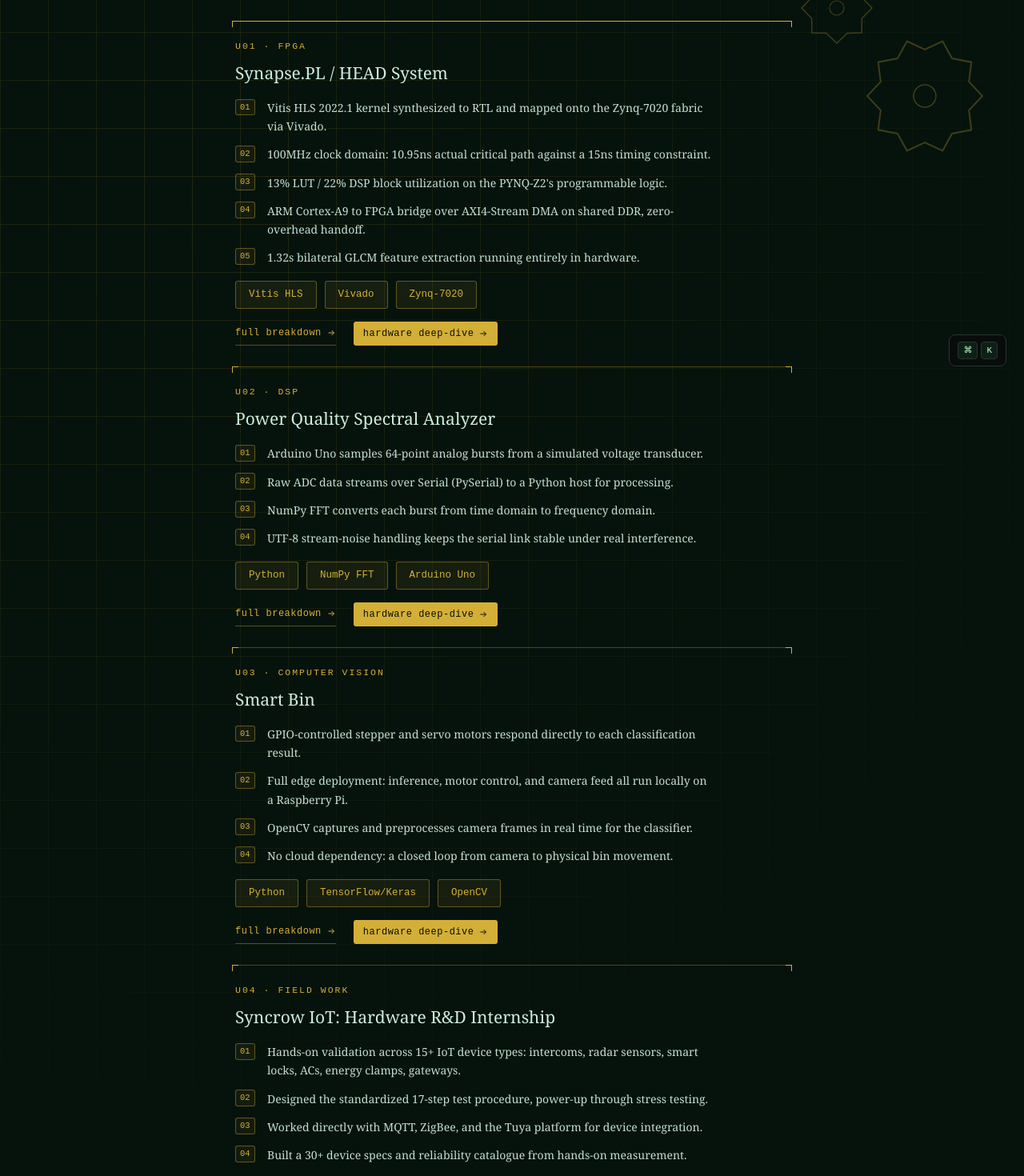
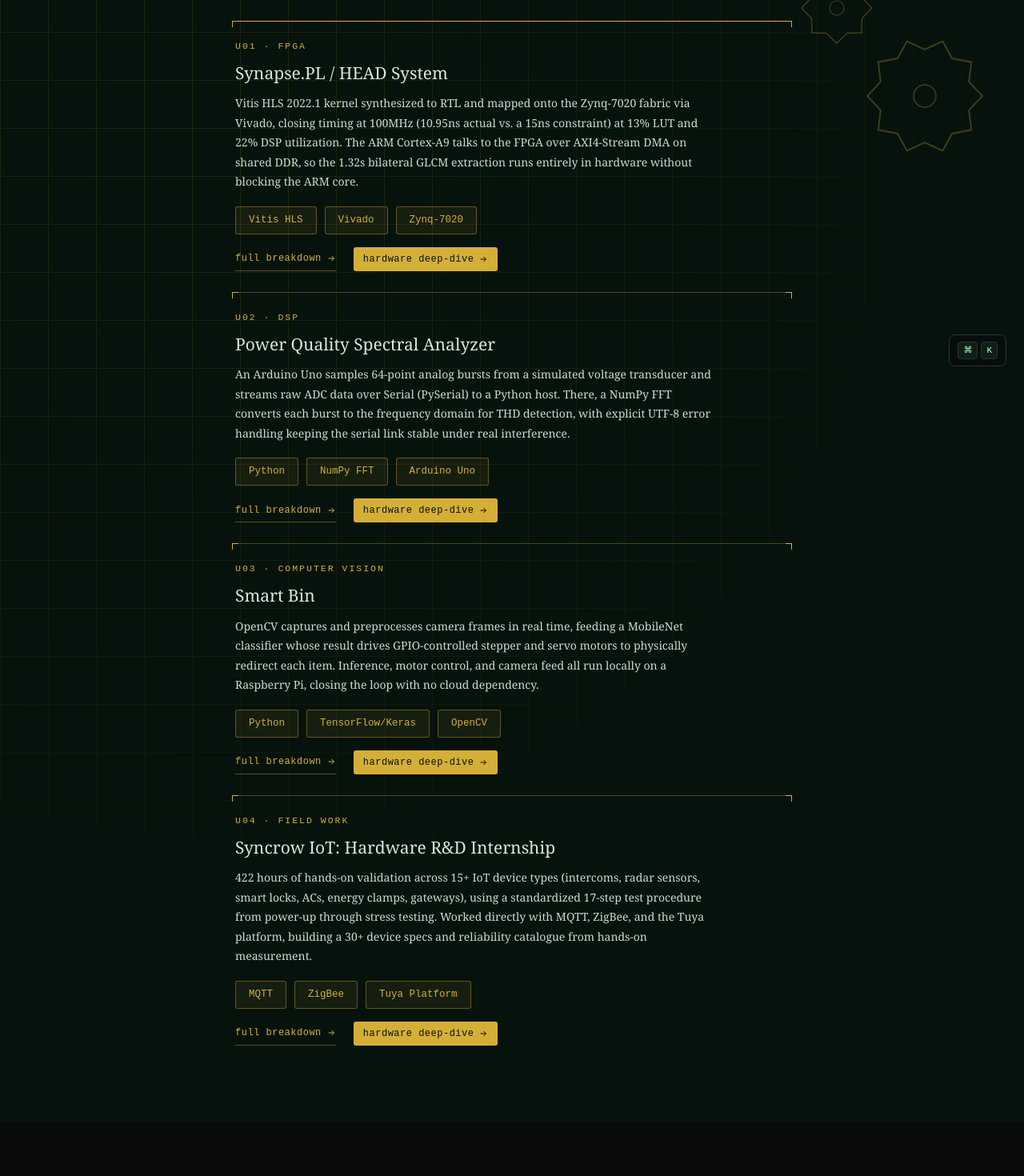
Before and after one commit to VikramVarkoor/Portfolio, a Next.js app: page /hardware in a window 1280 px wide. Shown: the part 320-1790 px from the top of the page at 80% size. After the commit the page ends 1723 px from the top, so only its background shows below. Built offline with nearby package versions, Linux system fonts and the light colour scheme.

Commit message:
Portfolio update 2026-09-11 14:19

```diff
--- a/src/app/data.ts
+++ b/src/app/data.ts
@@ -12,13 +12,14 @@
   tags: string[]
   links: ProjectLink[]
   lenses?: ('hardware' | 'software')[]
-  // Lens-specific cuts of this project: a short bullet list for the inline
-  // spec-sheet/editor summary, and a longer deep-dive shown behind its own
-  // "breakdown" link, so the hardware and software pages each surface the
-  // facts relevant to that angle instead of one shared paragraph.
-  hwBullets?: string[]
+  // Lens-specific cuts of this project: a short 2-3 line summary for the
+  // inline spec-sheet/editor row, and a longer deep-dive (with its own
+  // bullet list) shown behind a dedicated "deep-dive" link, so the hardware
+  // and software pages each surface the facts relevant to that angle
+  // instead of one shared paragraph.
+  hwSummary?: string
   hwDeepDive?: string
-  swBullets?: string[]
+  swSummary?: string
   swDeepDive?: string
 }
 
@@ -39,13 +40,7 @@
     tags: ['Vitis HLS', 'Vivado', 'Zynq-7020', 'XGBoost', 'Optuna', 'Next.js 16', 'TypeScript', 'Tailwind CSS v4'],
     links: [{ label: 'Demo ▶', href: '#' }],
     lenses: ['hardware', 'software'],
-    hwBullets: [
-      'Vitis HLS 2022.1 kernel synthesized to RTL and mapped onto the Zynq-7020 fabric via Vivado.',
-      '100MHz clock domain: 10.95ns actual critical path against a 15ns timing constraint.',
-      "13% LUT / 22% DSP block utilization on the PYNQ-Z2's programmable logic.",
-      'ARM Cortex-A9 to FPGA bridge over AXI4-Stream DMA on shared DDR, zero-overhead handoff.',
-      '1.32s bilateral GLCM feature extraction running entirely in hardware.',
-    ],
+    hwSummary: "Vitis HLS 2022.1 kernel synthesized to RTL and mapped onto the Zynq-7020 fabric via Vivado, closing timing at 100MHz (10.95ns actual vs. a 15ns constraint) at 13% LUT and 22% DSP utilization. The ARM Cortex-A9 talks to the FPGA over AXI4-Stream DMA on shared DDR, so the 1.32s bilateral GLCM extraction runs entirely in hardware without blocking the ARM core.",
     hwDeepDive: `<p>The hardware brief here was inference speed on commodity silicon: get an MRI scan to a diagnosis fast enough to be clinically useful, on a board that costs less than a night in the hospital it's meant to serve. Vitis HLS let the GLCM feature-extraction pipeline get written in C++ with pipeline directives rather than hand-rolled RTL, then get synthesized down onto the Zynq-7020's programmable logic through Vivado.</p>
       <ul>
         <li>The extraction pipeline itself: an 8-block (2x2x2) decomposition of the hippocampal ROI, computing a local 3D Grey-Level Co-occurrence Matrix per block, pulling 252 Haralick texture features per scan across 13 spatial directions at 3 voxel distances.</li>
@@ -53,12 +48,7 @@
         <li>The ARM Cortex-A9 talks to the FPGA fabric over AXI4-Stream DMA on shared DDR memory, so the ARM core stays fully available for the ML classifier and dashboard logic while the FPGA is mid-extraction, rather than blocking on it.</li>
         <li>End to end: 1.32s of that pipeline runs in hardware, contributing to a 17-second total inference time on a $269 PYNQ-Z2 board, versus $3,000-10,000 for a GPU-equivalent setup.</li>
       </ul>`,
-    swBullets: [
-      'Full-stack clinical dashboard built in Next.js 16.1, React 19, and TypeScript.',
-      'Interactive 3D MRI viewer with Grad-CAM heatmap overlays and SHAP-style attribution.',
-      'FPGA vs. CPU benchmark analytics alongside a longitudinal case timeline.',
-      'One-click PDF report export for clinical use.',
-    ],
+    swSummary: 'A full-stack clinical dashboard in Next.js 16.1, React 19, and TypeScript wraps the FPGA output: an interactive 3D MRI viewer with Grad-CAM heatmap overlays and SHAP-style feature attribution. FPGA vs. CPU benchmark analytics, a longitudinal case timeline, and one-click PDF report export round it out.',
     swDeepDive: `<p>The application layer's job is turning what the FPGA and the classifier produce into something a clinician can actually read. The three-task cascade ML classifier (XGBoost tuned with Optuna) runs AD vs. CN, CN vs. MCI, and Stable vs. Converting MCI, fusing the GLCM features with CSF biomarkers and clinical metadata, achieving AUC 0.903 / 0.803 / 0.779 respectively across 3,436 ADNI scans.</p>
       <ul>
         <li>The dashboard renders that output as an interactive 3D MRI viewer with Grad-CAM heatmap overlays showing where the model is actually looking, plus SHAP-style feature attribution for the tabular biomarker side.</li>
@@ -84,12 +74,7 @@
       </ul>`,
     tags: ['TypeScript', 'Next.js 14', 'Redux Toolkit', 'Jest/RTL', 'Cypress', 'Webpack', 'Python', 'scikit-learn', 'Supabase', 'Recharts'],
     links: [{ label: 'GitHub', href: '#' }, { label: 'Live ↗', href: '#' }],
-    swBullets: [
-      '61-test Jest/RTL suite across 5 suites, one component built strictly test-first via TDD.',
-      '9-assertion Cypress E2E suite covering the critical trading flow.',
-      'Real-time Supabase subscriptions replacing 30-second polling, with row-level security.',
-      'Custom Webpack config: SVGR typed SVG imports, path aliases, and a bundle analyzer.',
-    ],
+    swSummary: 'A 61-test Jest/RTL suite across 5 suites plus a 9-assertion Cypress E2E test covers the trading flow, with one component built strictly test-first via TDD. Real-time Supabase subscriptions (replacing 30-second polling) with row-level security drive the live dashboard, on a build using a custom Webpack config for typed SVG imports and bundle analysis.',
     swDeepDive: `<p>The software side of an autonomous trading agent has to answer a harder question than "does it work": does it work honestly. Risk management is enforced at both the prompt and code level, a minimum 0.55 confidence threshold, a mandatory 2:1 reward-to-risk ratio, no pyramiding into open positions, and automatic closure on stop-loss or take-profit, plus persistent agent memory where the last 5 trade outcomes feed back into every new decision.</p>
       <ul>
         <li>The live dashboard runs on real-time Supabase subscriptions rather than 30-second polling, with P&amp;L tracking via Recharts and row-level security separating public reads from service-role writes.</li>
@@ -114,12 +99,7 @@
     tags: ['Next.js 15', 'TypeScript', 'Supabase', 'Groq API', 'Vercel'],
     links: [{ label: 'GitHub', href: '#' }, { label: 'Live ↗', href: '#' }],
     lenses: ['software'],
-    swBullets: [
-      'Parallel worker execution across 3 LLMs via a single orchestrated SSE pipeline.',
-      'Judge orchestrator agent: Jaccard similarity agreement scoring, then reconciled synthesis.',
-      'Auth-gated query history and shareable links on Supabase Postgres.',
-      'All three model cards stream concurrently via Promise.all.',
-    ],
+    swSummary: 'Parallel worker execution queries 3 LLMs simultaneously through one orchestrated pipeline, with real-time SSE streaming so all three model cards populate concurrently via Promise.all. A judge orchestrator agent reconciles the results with Jaccard similarity agreement scoring, backed by auth-gated query history on Supabase Postgres.',
     swDeepDive: `<p>Querying three models at once is easy. Making the results useful together is the actual problem. Lumen runs parallel worker execution across 3 models simultaneously (Llama 3.3 70B, Qwen 3 32B, Kimi K2) through a single orchestrated request pipeline, with real-time SSE streaming so all three model cards populate concurrently via Promise.all rather than waiting on the slowest one.</p>
       <ul>
         <li>A judge orchestrator agent does the reconciliation in two steps: Jaccard similarity-based inter-agent agreement scoring (0-100%) first, then a synthesized answer drawing from all three outputs rather than just picking one.</li>
@@ -141,12 +121,7 @@
     tags: ['Python', 'NumPy FFT', 'Arduino Uno', 'PySerial', 'matplotlib'],
     links: [{ label: 'GitHub', href: '#' }],
     lenses: ['hardware'],
-    hwBullets: [
-      'Arduino Uno samples 64-point analog bursts from a simulated voltage transducer.',
-      'Raw ADC data streams over Serial (PySerial) to a Python host for processing.',
-      'NumPy FFT converts each burst from time domain to frequency domain.',
-      'UTF-8 stream-noise handling keeps the serial link stable under real interference.',
-    ],
+    hwSummary: "An Arduino Uno samples 64-point analog bursts from a simulated voltage transducer and streams raw ADC data over Serial (PySerial) to a Python host. There, a NumPy FFT converts each burst to the frequency domain for THD detection, with explicit UTF-8 error handling keeping the serial link stable under real interference.",
     hwDeepDive: `<p>This one's about catching a signal problem at the moment it happens rather than after the fact. An Arduino Uno captures 64-point analog bursts standing in for a voltage transducer reading, and streams them over Serial rather than batching and uploading later, since a real power-quality fault doesn't wait around.</p>
       <ul>
         <li>Each 64-point burst gets run through an FFT (NumPy) on the Python host, converting the raw time-domain samples into a frequency spectrum, which is what lets fundamental frequency and Total Harmonic Distortion (THD) actually get identified rather than eyeballed.</li>
@@ -171,12 +146,7 @@
     tags: ['MQTT', 'ZigBee', 'Tuya Platform', 'Hikvision Systems', 'IoT Validation'],
     links: [],
     lenses: ['hardware'],
-    hwBullets: [
-      'Hands-on validation across 15+ IoT device types: intercoms, radar sensors, smart locks, ACs, energy clamps, gateways.',
-      'Designed the standardized 17-step test procedure, power-up through stress testing.',
-      'Worked directly with MQTT, ZigBee, and the Tuya platform for device integration.',
-      'Built a 30+ device specs and reliability catalogue from hands-on measurement.',
-    ],
+    hwSummary: '422 hours of hands-on validation across 15+ IoT device types (intercoms, radar sensors, smart locks, ACs, energy clamps, gateways), using a standardized 17-step test procedure from power-up through stress testing. Worked directly with MQTT, ZigBee, and the Tuya platform, building a 30+ device specs and reliability catalogue from hands-on measurement.',
     hwDeepDive: `<p>422 hours, mostly spent finding out where hardware disagrees with its own spec sheet. The core of the role was structured validation and functional testing across 15+ IoT device types, Hikvision intercoms running facial recognition, fingerprint, biometric, and password modes, radar presence and motion sensors, smart door locks, smart ACs, energy clamps, and multi-mode gateways.</p>
       <ul>
         <li>Designed a standardized 17-step testing procedure from scratch: power-up, protocol handshake, network connectivity, latency, backend data validation, UI correctness, edge-case handling, and stress testing, so every device got measured the same way regardless of what it was.</li>
@@ -200,12 +170,7 @@
     tags: ['Next.js 14', 'FastAPI', 'Python', 'fastembed', 'NumPy', 'Groq API', 'Tailwind CSS'],
     links: [{ label: 'GitHub', href: '#' }, { label: 'Live ↗', href: '#' }],
     lenses: ['software'],
-    swBullets: [
-      'fastembed (ONNX) + custom NumPy cosine similarity, replacing PyTorch + ChromaDB.',
-      "Full pipeline running under 80MB RAM on Render's free tier, down from ~500MB.",
-      'Batched indexing (8 chunks at a time) to avoid memory spikes.',
-      'SSE streaming at ~800 tokens/sec via Groq API, with a live sources panel.',
-    ],
+    swSummary: "Swapped PyTorch and ChromaDB for fastembed (ONNX) and a custom NumPy cosine similarity implementation, dropping the full embedding pipeline from ~500MB to under 80MB RAM on Render's free tier. Batched indexing avoids memory spikes, and responses stream over SSE at ~800 tokens/sec via Groq API with a live sources panel.",
     swDeepDive: `<p>The interesting engineering decision here wasn't the RAG pattern itself, it's what got ripped out to make it fit on a free-tier server. The original PyTorch + ChromaDB stack ran at ~500MB, well past what Render's free tier gives you. Swapping to fastembed (ONNX runtime, BAAI/bge-small-en-v1.5) plus a custom NumPy cosine similarity implementation got the full embedding pipeline under 80MB.</p>
       <ul>
         <li>Indexing batches 8 chunks at a time specifically to avoid memory spikes, with ~500-word chunks and overlap, and retrieves the top 4-5 chunks per query via 384-dimension cosine similarity.</li>
@@ -269,12 +234,7 @@
     tags: ['Python', 'TensorFlow/Keras', 'OpenCV', 'MobileNet', 'Raspberry Pi GPIO'],
     links: [{ label: 'GitHub', href: '#' }],
     lenses: ['hardware'],
-    hwBullets: [
-      'GPIO-controlled stepper and servo motors respond directly to each classification result.',
-      'Full edge deployment: inference, motor control, and camera feed all run locally on a Raspberry Pi.',
-      'OpenCV captures and preprocesses camera frames in real time for the classifier.',
-      'No cloud dependency: a closed loop from camera to physical bin movement.',
-    ],
+    hwSummary: 'OpenCV captures and preprocesses camera frames in real time, feeding a MobileNet classifier whose result drives GPIO-controlled stepper and servo motors to physically redirect each item. Inference, motor control, and camera feed all run locally on a Raspberry Pi, closing the loop with no cloud dependency.',
     hwDeepDive: `<p>The interesting part of this one isn't the classifier, it's what happens after it decides. A MobileNet CNN fine-tuned on a custom 12-class waste dataset (battery, biological, cardboard, plastic, metal, glass variants, paper, clothes, shoes, trash) hits about 97% Top-1 accuracy after 50 training epochs, but that number only matters if something physical acts on it.</p>
       <ul>
         <li>OpenCV handles capture and preprocessing of camera frames in real time, at speeds workable for embedded deployment rather than a lab benchmark.</li>
--- a/src/app/globals.css
+++ b/src/app/globals.css
@@ -44,8 +44,8 @@
 .home-body { background: #0a0d0c; color: #e8ede9; padding: 80px 60px; font-family: -apple-system, sans-serif; position: relative; overflow: hidden; }
 .home-body .scope-bg { position: absolute; inset: 0; opacity: 0.5; background-image: linear-gradient(rgba(77,255,158,0.035) 1px, transparent 1px), linear-gradient(90deg, rgba(77,255,158,0.035) 1px, transparent 1px); background-size: 40px 40px; mask-image: linear-gradient(180deg, black, transparent 85%); }
 .home-body > * { position: relative; z-index: 2; }
-.home-body .kicker { font-size: 11px; letter-spacing: 3px; color: #d4af37; text-transform: uppercase; margin-top: 64px; margin-bottom: 14px; font-family: monospace; scroll-margin-top: 66px; }
-.home-body .kicker:first-of-type { margin-top: 0; }
+.home-body .kicker { font-size: 11px; letter-spacing: 3px; color: #d4af37; text-transform: uppercase; margin-top: 64px; padding-top: 28px; margin-bottom: 14px; font-family: monospace; scroll-margin-top: 66px; border-top: 1px solid rgba(77,255,158,0.14); }
+.home-body .kicker:first-of-type { margin-top: 0; padding-top: 0; border-top: none; }
 .subnav { position: sticky; top: 0; z-index: 40; display: flex; gap: 4px; padding: 12px 0; margin-bottom: 8px; background: rgba(10,13,12,0.9); backdrop-filter: blur(10px); border-bottom: 1px solid rgba(77,255,158,0.12); overflow-x: auto; }
 .subnav a { flex-shrink: 0; font-family: 'Courier New', monospace; font-size: 11.5px; color: #7c8480; text-decoration: none; padding: 6px 13px; border-radius: 20px; border: 1px solid transparent; white-space: nowrap; transition: all 0.15s; }
 .subnav a:hover { color: #9fffc4; border-color: rgba(77,255,158,0.3); background: rgba(77,255,158,0.05); }
@@ -114,8 +114,21 @@
 .modal-box h2 { font-size: 26px; margin-bottom: 6px; }
 .modal-box .mkicker { font-size: 11px; letter-spacing: 2px; color: #d4af37; text-transform: uppercase; margin-bottom: 18px; }
 .modal-box p { font-size: 14.5px; line-height: 1.75; color: #c1c9c3; margin-bottom: 14px; }
-.modal-box ul { margin: 0 0 6px 18px; padding: 0; }
-.modal-box li { font-size: 13.5px; line-height: 1.65; color: #c1c9c3; margin-bottom: 9px; }
+/* Register-index bullets: a boxed two-digit tag instead of a stock dot,
+   consistent wherever a project's breakdown lists facts (the general full
+   breakdown modal and both themed deep-dives). */
+.modal-box ul { list-style: none; counter-reset: bnum; margin: 16px 0 6px; padding: 0; }
+.modal-box li {
+  counter-increment: bnum; position: relative; padding-left: 38px;
+  font-size: 13.5px; line-height: 1.65; color: #c1c9c3; margin-bottom: 11px;
+}
+.modal-box li::before {
+  content: counter(bnum, decimal-leading-zero);
+  position: absolute; left: 0; top: 0.05em;
+  font-family: 'Courier New', monospace; font-size: 10px; color: #d4af37;
+  border: 1px solid #d4af3766; background: rgba(212,175,55,0.07);
+  padding: 2px 5px; border-radius: 3px; line-height: 1.4;
+}
 .modal-box .tags { display: flex; gap: 8px; flex-wrap: wrap; margin: 20px 0; }
 .modal-box .tags span { font-size: 12px; background: rgba(212,175,55,0.12); color: #d4af37; padding: 6px 14px; border-radius: 20px; font-weight: 500; }
 .modal-box .linkrow { display: flex; gap: 10px; margin-top: 10px; flex-wrap: wrap; }
@@ -126,12 +139,11 @@
 .modal-box.deepdive.dd-hw { border-top-color: #d4af37; background: #0c1310; font-family: Georgia, 'Times New Roman', serif; }
 .modal-box.deepdive.dd-hw h2 { color: #f0cf6e; }
 .modal-box.deepdive.dd-hw .mkicker { color: #d4af37; }
-.modal-box.deepdive.dd-hw li::marker { color: #d4af37; }
 .modal-box.deepdive.dd-sw { border-top-color: #5b8dff; background: #0a0e14; font-family: 'SF Mono', 'Courier New', monospace; }
 .modal-box.deepdive.dd-sw h2 { color: #8fb0ff; font-size: 22px; }
 .modal-box.deepdive.dd-sw .mkicker { color: #5b8dff; }
 .modal-box.deepdive.dd-sw p, .modal-box.deepdive.dd-sw li { font-size: 13px; }
-.modal-box.deepdive.dd-sw li::marker { color: #5b8dff; }
+.modal-box.deepdive.dd-sw li::before { color: #8fb0ff; border-color: #5b8dff66; background: rgba(91,141,255,0.08); }
 
 /* ===== LENS PAGES shared ===== */
 .lens-page { min-height: 100vh; padding: 70px 60px; position: relative; overflow: hidden; }
@@ -156,18 +168,7 @@
 .specrow h3 { font-size: 21px; margin-bottom: 10px; font-weight: 400; }
 .specrow p { font-size: 15px; line-height: 1.75; color: #c3e0d0; max-width: 600px; }
 .specrow p + p { margin-top: 10px; }
-/* Register-index bullets: a boxed two-digit tag instead of a dot, in
-   keeping with the datasheet/spec-sheet register-address language already
-   used for the "U01 · FPGA" tags. */
-.spec-bullets { list-style: none; counter-reset: specnum; margin: 16px 0 4px; max-width: 600px; }
-.spec-bullets li { counter-increment: specnum; position: relative; padding-left: 40px; font-size: 14px; line-height: 1.65; color: #c3e0d0; margin-bottom: 12px; }
-.spec-bullets li::before {
-  content: counter(specnum, decimal-leading-zero);
-  position: absolute; left: 0; top: 0.05em;
-  font-family: 'Courier New', monospace; font-size: 10.5px; color: #d4af37;
-  border: 1px solid #d4af3766; background: rgba(212,175,55,0.07);
-  padding: 2px 5px; border-radius: 3px; line-height: 1.4;
-}
+.specrow .specsum { font-size: 14px; line-height: 1.75; color: #c3e0d0; max-width: 600px; margin: 2px 0 0; }
 .specrow .specs { margin-top: 18px; display: flex; gap: 10px; flex-wrap: wrap; font-family: 'Courier New', monospace; }
 .specrow .specs span { font-size: 12.5px; color: #d4af37; border: 1px solid #d4af3766; background: rgba(212,175,55,0.08); padding: 7px 16px; border-radius: 3px; }
 .specrow .linkrow-lens { margin-top: 16px; display: flex; gap: 22px; flex-wrap: wrap; }
@@ -240,19 +241,8 @@
 .notfound a { display: inline-block; margin-top: 30px; font-size: 13px; color: #9fffc4; border: 1px solid #2f5f43; padding: 11px 22px; border-radius: 30px; text-decoration: none; transition: all 0.2s; }
 .notfound a:hover { border-color: #4dff9e; box-shadow: 0 0 18px rgba(77,255,158,0.25); }
 
-/* ===== stat strip ===== */
-.home-hero .stat-strip { margin-top: 30px; display: flex; gap: 34px; flex-wrap: wrap; position: relative; z-index: 3; opacity: 0; animation: fadeUp 0.7s ease 1.7s forwards; }
-.home-hero .stat { display: flex; flex-direction: column; gap: 3px; min-width: 120px; }
-.home-hero .stat-n { font-size: 26px; font-weight: 700; color: #4dff9e; font-family: 'Courier New', monospace; line-height: 1; }
-.home-hero .stat-l { font-size: 11px; color: #7ed9a3; opacity: 0.75; max-width: 160px; line-height: 1.4; }
-
 .home-hero .status-dot { display: inline-block; width: 7px; height: 7px; border-radius: 50%; background: #4dff9e; margin-right: 7px; box-shadow: 0 0 8px #4dff9e; animation: dotpulse 2s ease-in-out infinite; }
 @keyframes dotpulse { 0%, 100% { opacity: 1; transform: scale(1); } 50% { opacity: 0.45; transform: scale(0.8); } }
-
-@media (max-width: 640px) {
-  .home-hero .stat-strip { gap: 22px; }
-  .home-hero .stat { min-width: 42%; }
-}
 
 /* ===== scroll reveal ===== */
 .reveal { opacity: 0; transform: translateY(24px); transition: opacity 0.7s ease, transform 0.7s ease; }
--- a/src/app/hardware/page.tsx
+++ b/src/app/hardware/page.tsx
@@ -44,9 +44,7 @@
                 <div className="corner r" />
                 <div className="tag">{SPEC_TAGS[id]}</div>
                 <h3>{p.title}</h3>
-                <ul className="spec-bullets">
-                  {(p.hwBullets || []).map((b, i) => <li key={i}>{b}</li>)}
-                </ul>
+                <p className="specsum">{p.hwSummary}</p>
                 <div className="specs">
                   {p.tags.slice(0, 3).map(t => <span key={t}>{t}</span>)}
                 </div>
```
Also changed, not shown: src/app/page.tsx (+0 -19 lines), src/app/software/page.tsx (+3 -8 lines).
